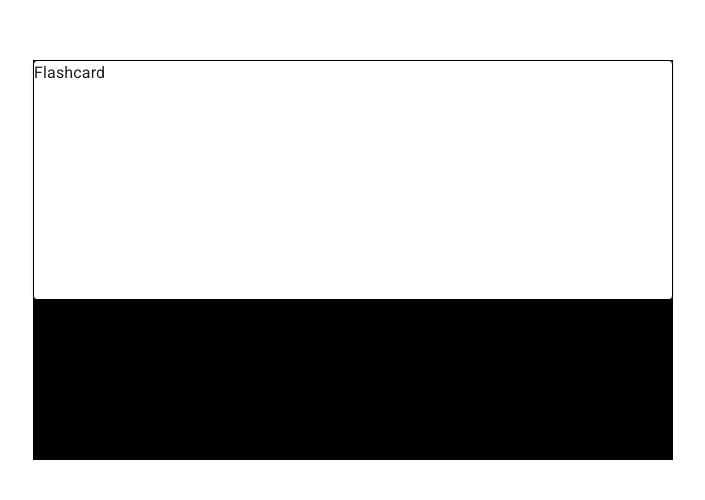
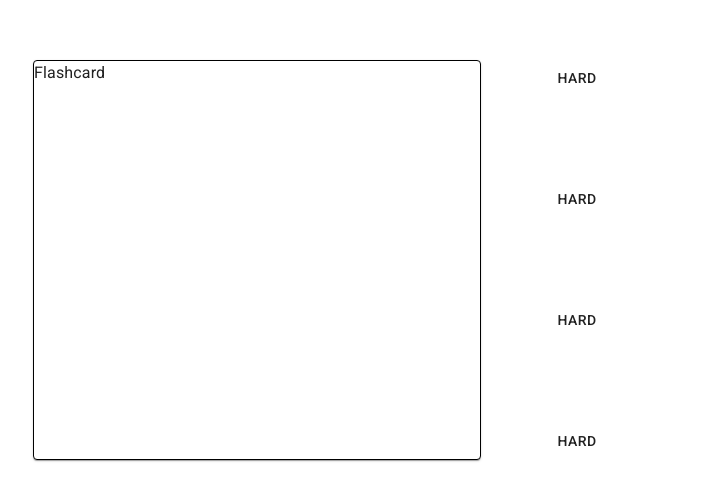
Before and after one commit to munrhalls/Ylon-Flashcards, a React (Create React App) app: page / in a window 1280 px wide. Shown: the part 140-640 px from the top of the page, without its empty margins (287-992 px from the left). Built offline with nearby package versions, Linux system fonts and the light colour scheme.

Commit message:
grid layout!

```diff
--- a/src/components/Flashcard.jsx
+++ b/src/components/Flashcard.jsx
@@ -16,20 +16,31 @@ const useStyles = makeStyles((themes) => {
   return {
     flashcard: {
       border: "1px solid #000",
-      minHeight: "15rem",
-      minWidth: "10rem",
-      margin: "auto",
+      height: "100%",
+      width: "70%",
     },
-    center: {
+    container: {
+      height: "100%",
+      width: "100%",
+      display: "grid",
+      gridTemplateColumns: "25% 50% 75%",
+      gridTemplateRows: "25% 50% 75%",
+    },
+    flashcardCell: {
+      gridColumnStart: "2",
+      gridColumnEnd: "2",
+      gridRowStart: "2",
+      gridRowEnd: "2",
       display: "flex",
-      justifyContent: "center",
-      alignItems: "center",
-      minHeight: "100%",
-      width: "100%",
+      zIndex: "1",
     },
-    btnColumn: {
+    buttonsCol: {
+      height: "100%",
+      width: "30%",
+      zIndex: "2",
       display: "flex",
       flexDirection: "column",
+      justifyContent: "space-between",
     },
   };
 });
@@ -38,25 +49,15 @@ export default function Flashcard() {
   const classes = useStyles();
 
   return (
-    <div
-      style={{
-        height: "100%",
-        width: "100%",
-        display: "grid",
-        gridTemplateColumns: "25% 50% 75%",
-        gridTemplateRows: "25% 50% 75%",
-      }}
-    >
-      <div
-        style={{
-          gridColumnStart: "2",
-          gridColumnEnd: "2",
-          gridRowStart: "2",
-          gridRowEnd: "2",
-          background: "#000",
-        }}
-      >
+    <div className={classes.container}>
+      <div className={classes.flashcardCell}>
         <Card className={classes.flashcard}>Flashcard</Card>
+        <div className={classes.buttonsCol}>
+          <Button>Hard</Button>
+          <Button>Hard</Button>
+          <Button>Hard</Button>
+          <Button>Hard</Button>
+        </div>
       </div>
     </div>
   );
```
